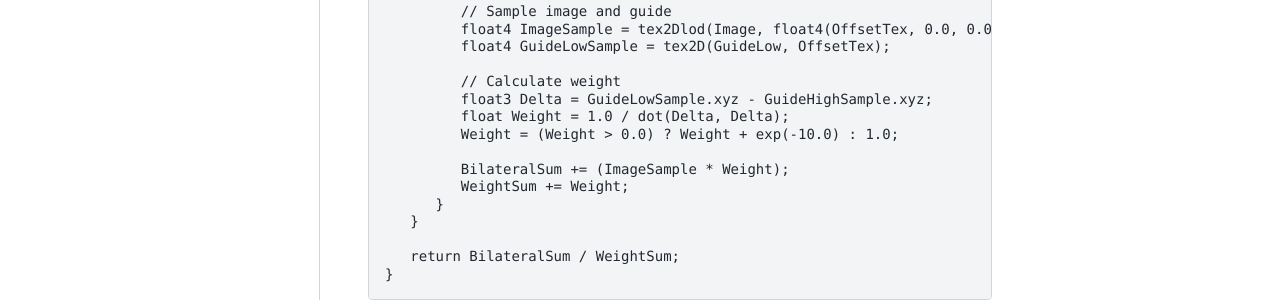
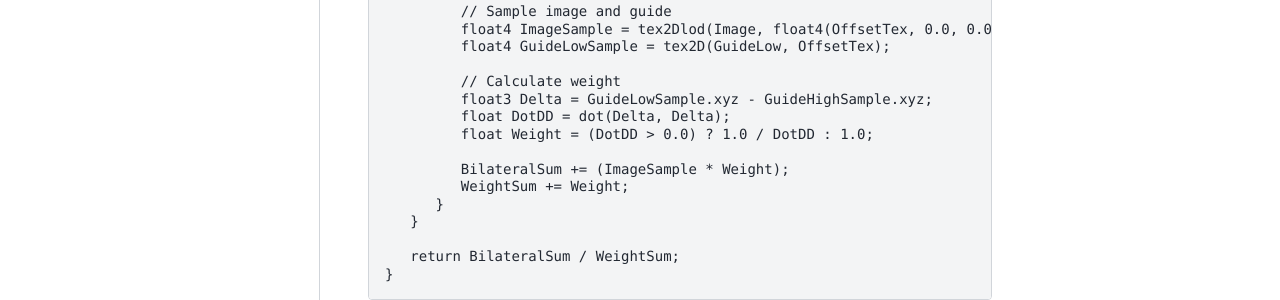
Before and after one commit to papadanku/papadanku.github.io, a Sphinx documentation site: the page built from doc/source/blog/bilateral.rst, in a window 1280 px wide and 1400 px high, scrolled down 741 px. Shown: the part 834-1134 px from the top of the window. Built offline with Sphinx 7.4.7 and the PyData theme 0.15.4, drawn with Linux system fonts in a browser that asks for light colours; some of the changed text lies outside the part shown.

Commit message:
Update bilateral.rst

```diff
--- a/doc/source/blog/bilateral.rst
+++ b/doc/source/blog/bilateral.rst
@@ -59,8 +59,8 @@ Joint bilateral upsampling effectively transfers details from a high-resolution
 
             // Calculate weight
             float3 Delta = GuideLowSample.xyz - GuideHighSample.xyz;
-            float Weight = 1.0 / dot(Delta, Delta);
-            Weight = (Weight > 0.0) ? Weight + exp(-10.0) : 1.0;
+            float DotDD = dot(Delta, Delta);
+            float Weight = (DotDD > 0.0) ? 1.0 / DotDD : 1.0;
 
             BilateralSum += (ImageSample * Weight);
             WeightSum += Weight;
@@ -108,8 +108,8 @@ This modification eliminates the need for an explicit downsampled guide and can
 
             // Calculate weight
             float2 Delta = CMath_Float2_FP16ToNorm(ImageSample.xy - GuideHighSample.xy);
-            float Weight = 1.0 / dot(Delta, Delta);
-            Weight = (Weight > 0.0) ? Weight + exp(-10.0) : 1.0;
+            float DotDD = dot(Delta, Delta);
+            float Weight = (DotDD > 0.0) ? 1.0 / DotDD : 1.0;
 
             BilateralSum += (ImageSample * Weight);
             WeightSum += Weight;
```
